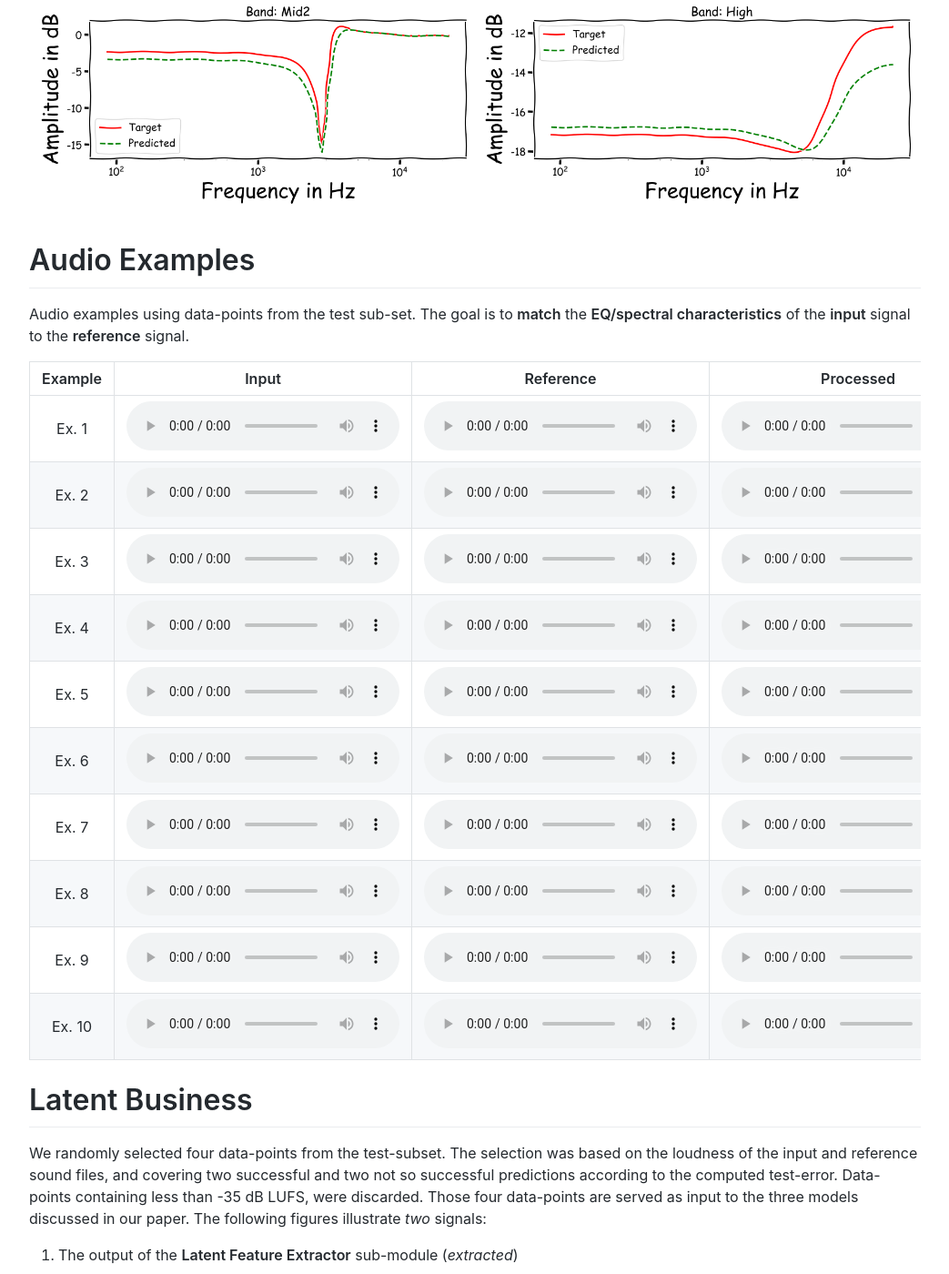
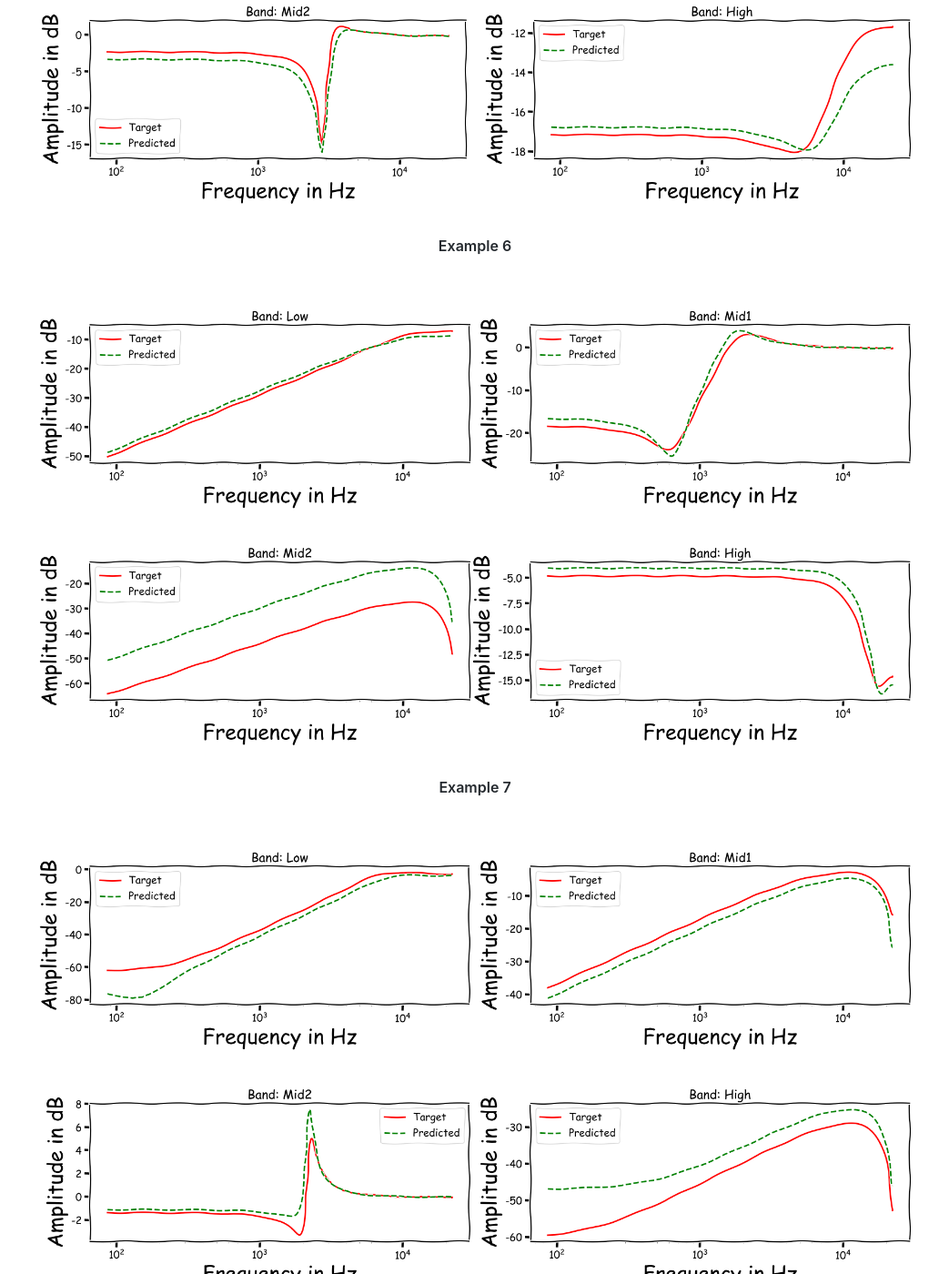
Before and after one commit to Js-Mim/sp-demo, a Jekyll site: the page built from index.md, in a window 1280 px wide and 1400 px high, scrolled down 3179 px. Shown: the whole window at 91% size, without its empty margins (118-1161 px from the left). Built offline with Jekyll 4.4.1, drawn with Linux system fonts in a browser that asks for light colours; comment, search, counter and statistics services are not loaded.

Commit message:
Adding the figures

```diff
--- a/index.md
+++ b/index.md
@@ -30,6 +30,13 @@ Using speech signals from test sub-set we compute a couple frequency responses f
 
 ![Example 5](https://raw.githubusercontent.com/Js-Mim/sp-demo/master/figures/f_r_e.png)
 
+<p align="center"> <b>Example 6</b></p>
+
+![Example 5](https://raw.githubusercontent.com/Js-Mim/sp-demo/master/figures/f_r_f.png)
+
+<p align="center"> <b>Example 7</b></p>
+
+![Example 5](https://raw.githubusercontent.com/Js-Mim/sp-demo/master/figures/f_r_g.png)
 
 
 # Audio Examples
```
